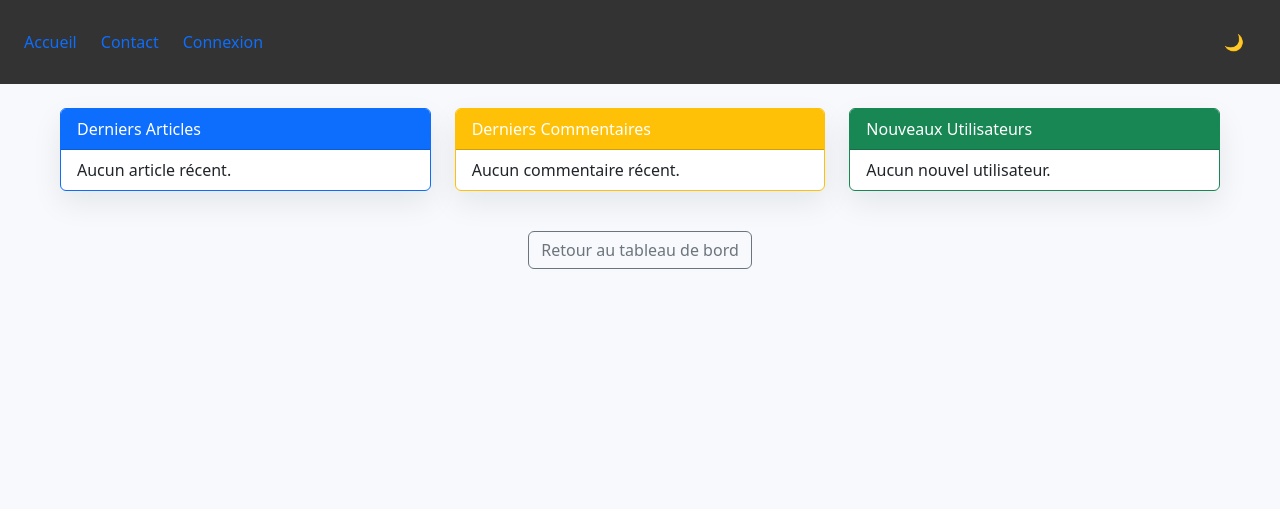
After one commit to Yvan-Dumas/Blog-projet-isi1, a PHP site: template app/views/adminActivity.twig in a window 1280 px wide. The commit adds this page. Shown: the top 509 px of the page. Run offline with PHP 8.4, Linux system fonts and the light colour scheme; the template is opened without the code that fills it, so the values that code supplies are empty; some libraries are stand-ins or nearby versions.

Commit message:
AdminBoard créé ainsi que le fil d'activité récent selon une limite de 10 éléments

```diff
--- /dev/null
+++ b/app/views/adminActivity.twig
@@ -0,0 +1,69 @@
+{% extends "base.html.twig" %}
+
+{% block title %}
+	{{ titre_doc }}
+{% endblock %}
+
+{% block content %}
+	<h1 class="text-center my-4">{{ titre_page }}</h1>
+
+	<div class="row mx-4 px-4">
+        <!-- Derniers Articles -->
+		<div class="col-md-4">
+			<div class="card border-primary mb-3">
+				<div class="card-header bg-primary text-white">Derniers Articles</div>
+				<ul class="list-group list-group-flush">
+                    {% for article in activity.articles %}
+					<li class="list-group-item bg-transparent">
+                        <small class="text-primary fw-bold">{{ article.date_creation }}</small><br>
+						<strong class="text-muted">{{ article.titre }}</strong><br>
+                        <span class="badge {% if article.statut == 'Publié' %}bg-success{% else %}bg-secondary{% endif %}">{{ article.statut }}</span>
+					</li>
+                    {% else %}
+                    <li class="list-group-item bg-transparent">Aucun article récent.</li>
+                    {% endfor %}
+				</ul>
+			</div>
+		</div>
+
+        <!-- Derniers Commentaires -->
+		<div class="col-md-4">
+			<div class="card border-warning mb-3">
+				<div class="card-header bg-warning text-white">Derniers Commentaires</div>
+				<ul class="list-group list-group-flush">
+                    {% for comment in activity.comments %}
+					<li class="list-group-item bg-transparent">
+                        <small class="text-primary fw-bold">{{ comment.date_commentaire }}</small><br>
+						<strong class="text-muted">{{ comment.nom_auteur }}</strong> <span class="text-muted">sur</span> <em class="text-muted">{{ comment.article_titre }}</em><br>
+                        <i class="text-muted">"{{ comment.contenu|length > 50 ? comment.contenu|slice(0, 50) ~ '...' : comment.contenu }}"</i>
+					</li>
+                    {% else %}
+                    <li class="list-group-item bg-transparent">Aucun commentaire récent.</li>
+                    {% endfor %}
+				</ul>
+			</div>
+		</div>
+
+        <!-- Nouveaux Utilisateurs -->
+		<div class="col-md-4">
+			<div class="card border-success mb-3">
+				<div class="card-header bg-success text-white">Nouveaux Utilisateurs</div>
+				<ul class="list-group list-group-flush">
+                    {% for user in activity.users %}
+					<li class="list-group-item bg-transparent">
+                        <small class="text-primary fw-bold">{{ user.date_inscription }}</small><br>
+						<strong class="text-muted">{{ user.nom_utilisateur }}</strong><br>
+                        <small class="text-muted">{{ user.email }}</small>
+					</li>
+                    {% else %}
+                    <li class="list-group-item bg-transparent">Aucun nouvel utilisateur.</li>
+                    {% endfor %}
+				</ul>
+			</div>
+		</div>
+	</div>
+
+    <div class="text-center my-4">
+        <a href="{{ base_url }}AdminBoard" class="btn btn-outline-secondary">Retour au tableau de bord</a>
+    </div>
+{% endblock %}
--- a/public/css/style.css
+++ b/public/css/style.css
@@ -39,7 +39,8 @@
 }
 
 
-html, body {
+html,
+body {
   height: 100%;
   font-family: system-ui, -apple-system, "Segoe UI", Roboto, Arial, sans-serif;
 }
--- a/public/index.php
+++ b/public/index.php
@@ -3,6 +3,7 @@ session_start();
 require_once __DIR__ . '/../vendor/autoload.php';
 require_once __DIR__ . '/../app/controller/BlogController.php';
 require_once __DIR__ . '/../app/controller/AuthController.php';
+require_once __DIR__ . '/../app/controller/AdminController.php';
 
 // Twig
 $loader = new \Twig\Loader\FilesystemLoader(__DIR__ . '/../app/views');
@@ -10,6 +11,7 @@ $twig = new \Twig\Environment($loader, ['cache' => false]);
 
 $controller = new BlogController($twig);
 $authController = new AuthController($twig);
+$AdminController = new AdminController($twig);
 
 $basePath = dirname($_SERVER['SCRIPT_NAME']); // /Blog-projet-isi1/public
 $twig->addGlobal('base_url', $basePath . '/');
@@ -60,6 +62,9 @@ switch ($requestUri) {
     case '/AdminBoard':
         $AdminController->AdminBoard();
         break;
+    case '/activity':
+        $AdminController->activity();
+        break;
     default:
         http_response_code(404);
         echo "Page non trouvée - URI : $requestUri";
```
Also changed, not shown: app/controller/AdminController.php (+23 -1 lines), app/models/Admin.php (+45 -0 lines), app/views/adminBoard.twig (added, +48 -0 lines).
